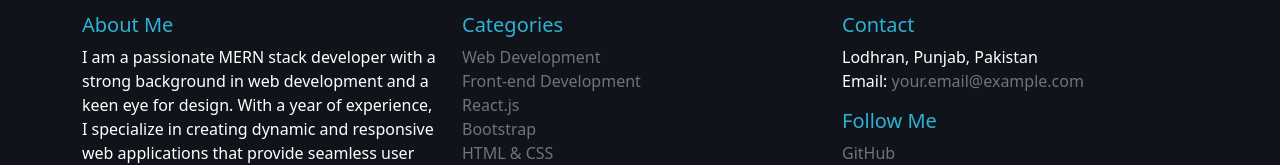
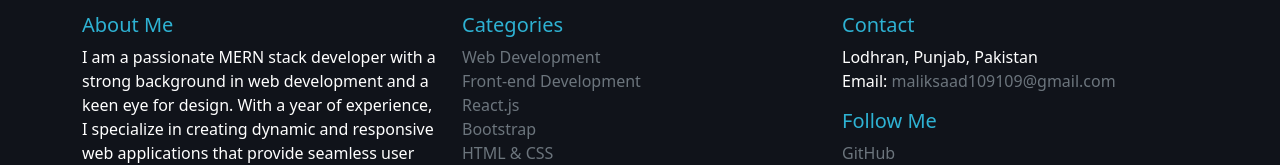
Before and after one commit to saadawan109/saadportfolio, a React (Vite) app: page / in a window 1280 px wide. Shown: the part 3008-3173 px from the top of the page. Built offline with nearby package versions, Linux system fonts and the light colour scheme.

Commit message:
gmail update

```diff
--- a/src/Components/Footer.jsx
+++ b/src/Components/Footer.jsx
@@ -50,7 +50,7 @@ const Footer = () => {
                                 Lodhran, Punjab, Pakistan
                                 <br />
                                 Email:{" "}
-                                <a href="mailto:your.email@example.com" className='text-secondary text-decoration-none'>your.email@example.com</a>
+                                <a href="mailto:your.email@example.com" className='text-secondary text-decoration-none'>maliksaad109109@gmail.com</a>
                             </address>
                             <h5 className='footer_heading'>Follow Me</h5>
                             <ul className="list-unstyled">
```
